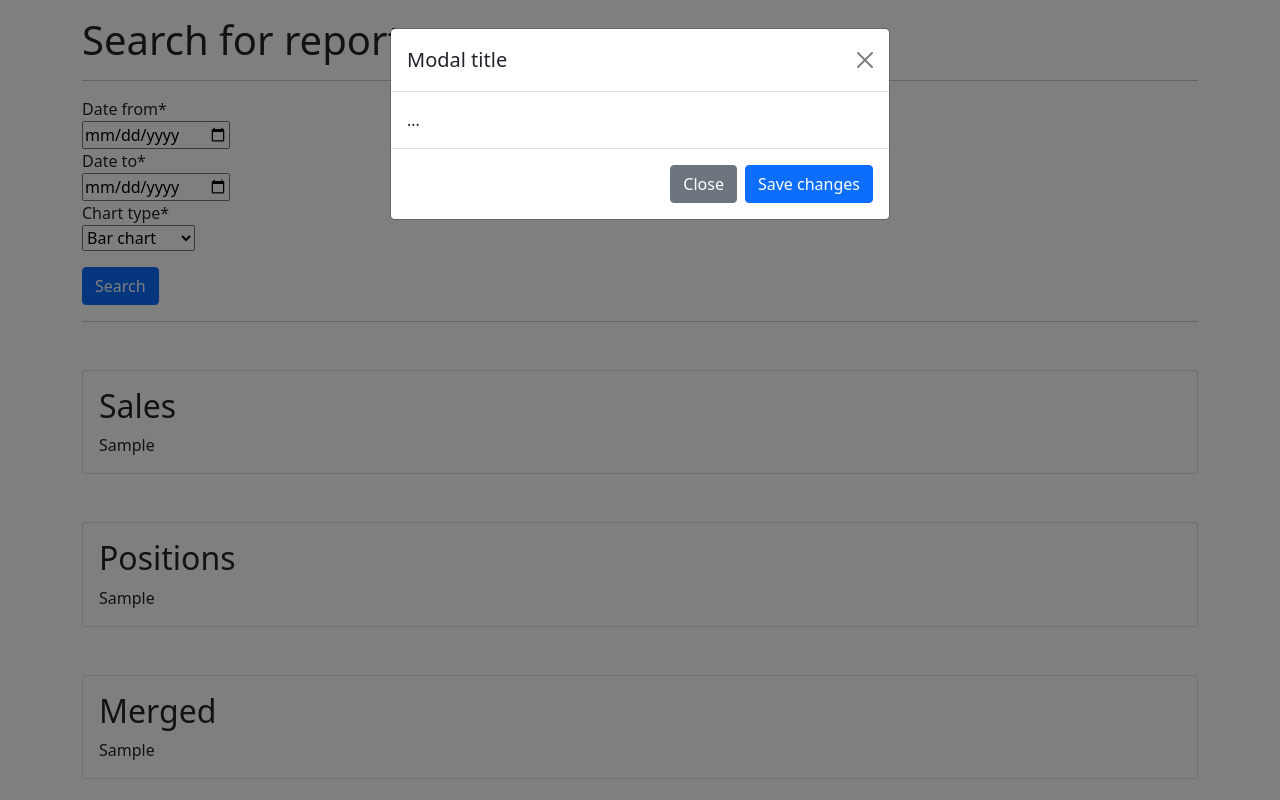
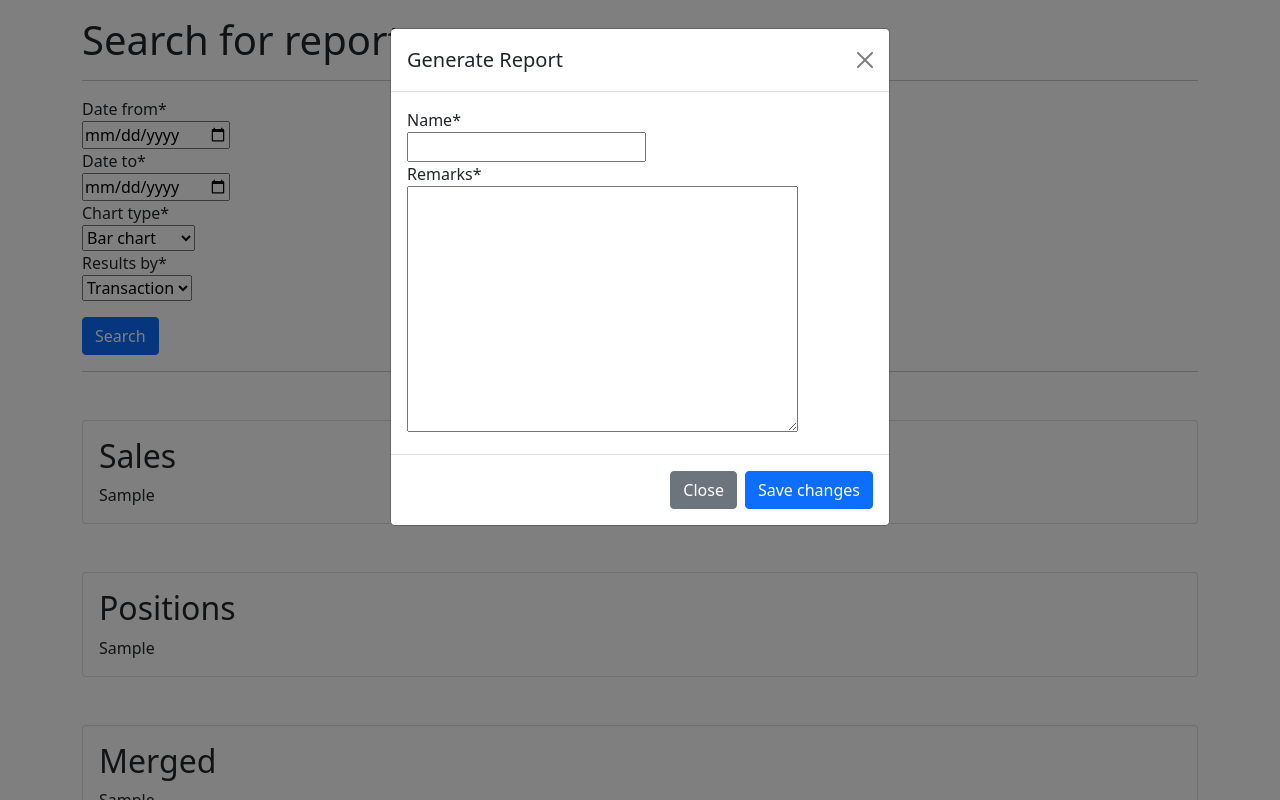
Before and after one commit to povalish/sales-manager, a Django app: template src/sales/templates/sales/home.html in a window 1280 px wide, after a click on "Add report". Run offline with Django 3.2, Linux system fonts and the light colour scheme; tables that the repository leaves empty hold one stand-in row (values such as "Sample post"); the template is opened without the code that fills it: values that come from a table or form of the project are taken from there, most other values are stand-ins (such as "Sample title", 1, 10 or a date in 2020); some libraries are stand-ins or nearby versions.

Commit message:
Update charts code

```diff
--- /dev/null
+++ b/src/reports/forms.py
@@ -0,0 +1,8 @@
+from django import forms
+from .models import Report
+
+
+class ReportForm(forms.ModelForm):
+  class Meta:
+    model = Report
+    fields = ('name', 'remarks')
--- a/src/sales/forms.py
+++ b/src/sales/forms.py
@@ -4,8 +4,13 @@ from django import forms
 
 CHART_CHOICES = (
   ('#1', 'Bar chart'),
-  ('#1', 'Pie chart'),
+  ('#2', 'Pie chart'),
   ('#3', 'Linear chart'),
+)
+
+RESULT_CHOICES = (
+  ('#1', 'Transaction'),
+  ('#1', 'Sales date'),
 )
 
 
@@ -13,3 +18,4 @@ class SalesSearchForm(forms.Form):
   date_from = forms.DateField(widget=forms.DateInput(attrs={ 'type': 'date' }))
   date_to = forms.DateField(widget=forms.DateInput(attrs={ 'type': 'date' }))
   chart_type = forms.ChoiceField(choices=CHART_CHOICES)
+  results_by = forms.ChoiceField(choices=RESULT_CHOICES)
--- a/src/sales/templates/sales/home.html
+++ b/src/sales/templates/sales/home.html
@@ -16,19 +16,23 @@ home
 
 <div class="modal fade" id="ReportModal" tabindex="-1" aria-labelledby="ReportModalLabel" aria-hidden="true">
   <div class="modal-dialog">
-    <div class="modal-content">
+    <form class="modal-content">
       <div class="modal-header">
-        <h5 class="modal-title" id="ReportModalLabel">Modal title</h5>
+        <h5 class="modal-title" id="ReportModalLabel">Generate Report</h5>
         <button type="button" class="btn-close" data-bs-dismiss="modal" aria-label="Close"></button>
       </div>
-      <div class="modal-body">
-        ...
+      <div class="modal-body" id='report-modal'>
+        <div class='alert d-none' id='report-alert'></div>
+
+        {% csrf_token %}
+        {{ report_form | crispy }}
+
       </div>
       <div class="modal-footer">
         <button type="button" class="btn btn-secondary" data-bs-dismiss="modal">Close</button>
-        <button type="button" class="btn btn-primary">Save changes</button>
+        <button type="submit" class="btn btn-primary">Save changes</button>
       </div>
-    </div>
+    </form>
   </div>
 </div>
 
@@ -38,7 +42,7 @@ home
 
 <form action='' method='POST'>
   {% csrf_token %}
-  {{form | crispy}}
+  {{ search_form | crispy }}
   <button class='btn btn-primary mt-3'>Search</button>
 </form>
 
```
Also changed, not shown: src/sales/utils.py (+23 -12 lines), src/sales/views.py (+8 -3 lines).
